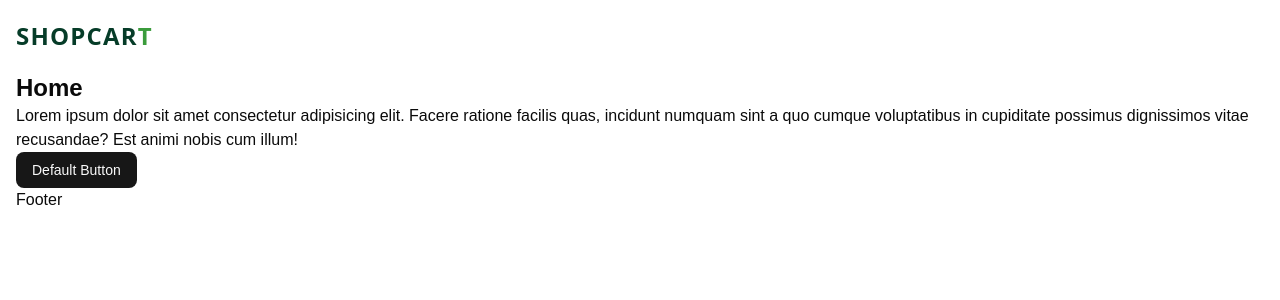
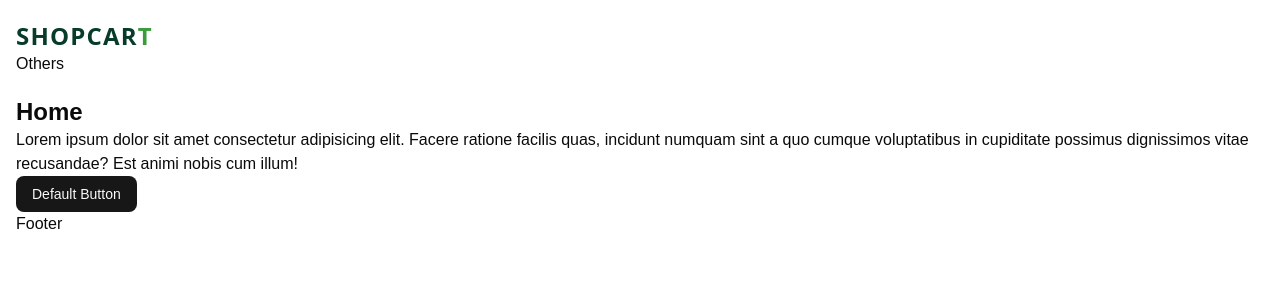
Before and after one commit to Roshen-Perera/nintrix-app, a Next.js app: page / in a window 1280 px wide. Shown: the top 300 px of the page. Built offline with nearby package versions, Linux system fonts and the light colour scheme.

Commit message:
fix: add spacing to HeaderMenu component for improved layout

```diff
--- a/components/Header.tsx
+++ b/components/Header.tsx
@@ -8,7 +8,8 @@ const Header = () => {
     <header className="bg-white py-5 ">
       <Container>
         <Logo />
-        <HeaderMenu/>
+        <HeaderMenu />
+        <div>Others</div>
       </Container>
     </header>
   );
```
